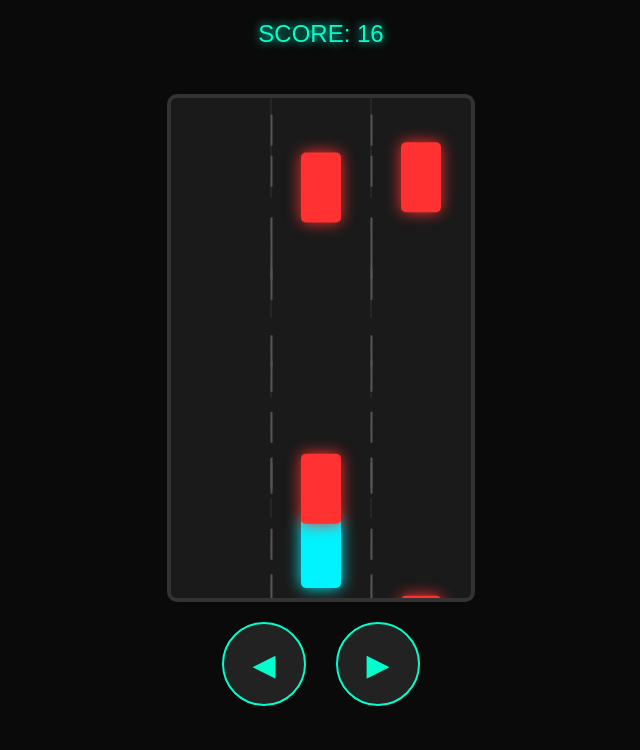
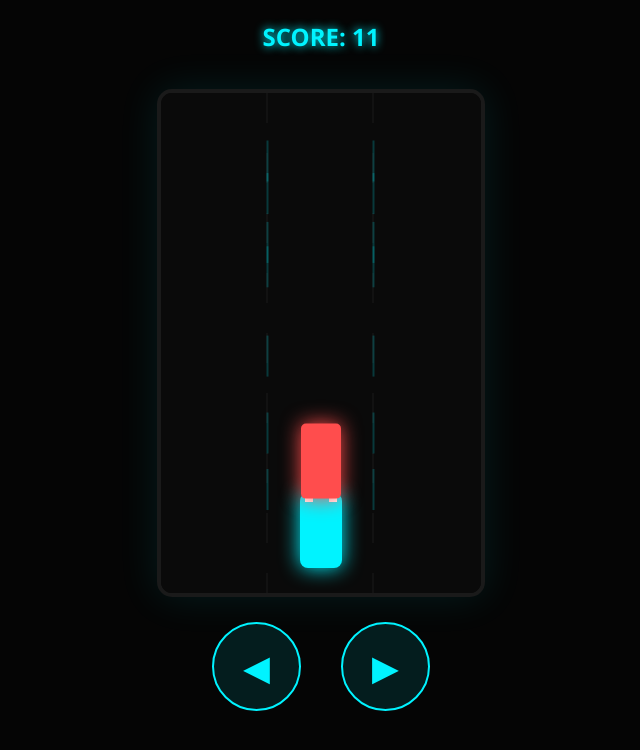
Before and after one commit to rozimurodtolibov7-afk/R-Race, a plain HTML site: page index.html in a window 1280 px wide. Shown: the whole page, without its empty margins (319-959 px from the left). Drawn offline with Linux system fonts and the light colour scheme.

Commit message:
Add files via upload

```diff
--- a/index.html
+++ b/index.html
@@ -3,14 +3,14 @@
 <head>
     <meta charset="UTF-8">
     <meta name="viewport" content="width=device-width, initial-scale=1.0, maximum-scale=1.0, user-scalable=no">
-    <title>R-Race: Precision</title>
+    <title>R-Race: Relaxed</title>
     <style>
-        body { margin: 0; background: #0a0a0a; color: #fff; font-family: sans-serif; overflow: hidden; display: flex; flex-direction: column; align-items: center; justify-content: center; height: 100vh; }
-        #ui { position: absolute; top: 20px; font-size: 24px; color: #00ffcc; text-shadow: 0 0 10px #00ffcc; }
-        canvas { background: #111; border: 4px solid #333; border-radius: 10px; max-width: 95vw; }
-        .controls { display: flex; gap: 30px; margin-top: 20px; }
-        .btn { width: 80px; height: 80px; background: #222; border: 2px solid #00ffcc; color: #00ffcc; border-radius: 50%; display: flex; align-items: center; justify-content: center; font-size: 30px; user-select: none; }
-        .btn:active { background: #00ffcc; color: #000; }
+        body { margin: 0; background: #050505; color: #fff; font-family: 'Segoe UI', sans-serif; overflow: hidden; display: flex; flex-direction: column; align-items: center; justify-content: center; height: 100vh; }
+        #ui { position: absolute; top: 20px; font-size: 24px; color: #00f3ff; text-shadow: 0 0 10px #00f3ff; font-weight: bold; }
+        canvas { background: #0a0a0a; border: 4px solid #1a1a1a; border-radius: 15px; box-shadow: 0 0 40px rgba(0, 243, 255, 0.1); }
+        .controls { display: flex; gap: 40px; margin-top: 25px; }
+        .btn { width: 85px; height: 85px; background: rgba(0, 243, 255, 0.1); border: 2px solid #00f3ff; color: #00f3ff; border-radius: 50%; display: flex; align-items: center; justify-content: center; font-size: 35px; user-select: none; -webkit-tap-highlight-color: transparent; }
+        .btn:active { background: #00f3ff; color: #000; transform: scale(0.95); }
     </style>
 </head>
 <body>
@@ -28,47 +28,60 @@ const canvas = document.getElementById('raceCanvas');
 const ctx = canvas.getContext('2d');
 const scoreEl = document.getElementById('score');
 
-canvas.width = 300; canvas.height = 500;
+canvas.width = 320; canvas.height = 500;
 
-// Yo'laklar koordinatalari
-const lanes = [50, 150, 250];
-let currentLane = 1; // Markaziy yo'lak
-let gameActive = true, score = 0, speed = 5, musicStarted = false;
+const lanes = [60, 160, 260];
+let currentLane = 1;
+let gameActive = true, score = 0, speed = 4, musicStarted = false; // Tezlik 4 ga tushirildi
 
-const car = { x: lanes[currentLane], y: 420, targetX: lanes[currentLane], w: 40, h: 70 };
+const car = { x: lanes[currentLane], y: 400, targetX: lanes[currentLane], w: 42, h: 75 };
 let enemies = [], roadLines = [];
+let lastSpawnTime = [0, 0, 0];
 
-// Musiqa
+// Yoqimli Synthwave Musiqa
 const audioCtx = new (window.AudioContext || window.webkitAudioContext)();
-function playMusic() {
+function playDeepSynth() {
     if (musicStarted) return; musicStarted = true;
+
+    const playNote = (freq, time, duration, vol) => {
+        const osc = audioCtx.createOscillator();
+        const gain = audioCtx.createGain();
+        osc.type = 'triangle';
+        osc.frequency.setValueAtTime(freq, time);
+        gain.gain.setValueAtTime(vol, time);
+        gain.gain.exponentialRampToValueAtTime(0.001, time + duration);
+        osc.connect(gain); gain.connect(audioCtx.destination);
+        osc.start(time); osc.stop(time + duration);
+    };
+
     setInterval(() => {
         if(!gameActive) return;
-        const osc = audioCtx.createOscillator();
-        const gain = audioCtx.createGain();
-        osc.type = 'square';
-        const freqs = [110, 130, 146, 164];
-        osc.frequency.value = freqs[Math.floor(Date.now()/500)%4];
-        gain.gain.setValueAtTime(0.02, audioCtx.currentTime);
-        gain.gain.exponentialRampToValueAtTime(0.001, audioCtx.currentTime + 0.4);
-        osc.connect(gain); gain.connect(audioCtx.destination);
-        osc.start(); osc.stop(audioCtx.currentTime + 0.4);
-    }, 500);
+        let now = audioCtx.currentTime;
+        // Chill Bassline
+        const melody = [130.81, 146.83, 164.81, 196.00]; // C3, D3, E3, G3
+        playNote(melody[Math.floor(Date.now()/1000)%4], now, 0.8, 0.03);
+    }, 1000);
 }
 
 function move(dir) {
-    playMusic();
+    playDeepSynth();
     if(dir === 'L' && currentLane > 0) currentLane--;
     if(dir === 'R' && currentLane < 2) currentLane++;
     car.targetX = lanes[currentLane];
 }
 
 function spawnEnemy() {
-    if(Math.random() < 0.02 + (speed/1000)) {
-        const lane = Math.floor(Math.random() * 3);
-        // Agar bu yo'lakda yaqin orada mashina bo'lmasa, yangisini qo'shish
-        if(!enemies.some(e => e.lane === lane && e.y < 100)) {
-            enemies.push({ x: lanes[lane], y: -100, lane: lane, color: '#ff3131' });
+    const now = Date.now();
+    const laneIndex = Math.floor(Math.random() * 3);
+
+    // MASOFA: Kamida 1800ms farq (bu juda katta joy degani)
+    if (now - lastSpawnTime[laneIndex] > 1800) {
+        let activeSameLevel = enemies.filter(e => e.y < 120).length;
+
+        // Faqat bitta yo'lakda mashina chiqarish (yo'l doim ochiq bo'ladi)
+        if (activeSameLevel < 1 && Math.random() < 0.015) {
+            enemies.push({ x: lanes[laneIndex], y: -100, color: '#ff4d4d' });
+            lastSpawnTime[laneIndex] = now;
         }
     }
 }
@@ -76,15 +89,12 @@ function spawnEnemy() {
 function update() {
     if(!gameActive) return;
 
-    // Silliq harakat (Interpolation)
-    car.x += (car.targetX - car.x) * 0.2;
+    car.x += (car.targetX - car.x) * 0.15; // Silliqroq burilish
+    speed += 0.0005; // Tezlanish juda sekinlashdi
+    score += 1;
+    scoreEl.innerText = Math.floor(score/15);
 
-    speed += 0.001;
-    score += 1;
-    scoreEl.innerText = Math.floor(score/10);
-
-    // Yo'l chiziqlari
-    if(Math.random() > 0.9) roadLines.push({y: -50});
+    if(Math.random() > 0.95) roadLines.push({y: -50});
     roadLines.forEach((l, i) => {
         l.y += speed;
         if(l.y > 600) roadLines.splice(i, 1);
@@ -93,10 +103,10 @@ function update() {
     enemies.forEach((e, i) => {
         e.y += speed;
 
-        // Aniq to'qnashuv
-        if(Math.abs(car.x - e.x) < 35 && Math.abs(car.y - e.y) < 65) {
+        // To'qnashuvni aniq tekshirish
+        if(Math.abs(car.x - e.x) < 38 && Math.abs(car.y - e.y) < 70) {
             gameActive = false;
-            alert("GAME OVER! Score: " + Math.floor(score/10));
+            alert("R-Race: Try Again! Your Score: " + Math.floor(score/15));
             location.reload();
         }
         if(e.y > 600) enemies.splice(i, 1);
@@ -104,29 +114,32 @@ function update() {
 }
 
 function draw() {
-    ctx.fillStyle = '#1a1a1a'; ctx.fillRect(0, 0, canvas.width, canvas.height);
+    ctx.fillStyle = '#0a0a0a'; ctx.fillRect(0, 0, canvas.width, canvas.height);
 
-    // Yo'lak chiziqlari (Asfalt)
-    ctx.strokeStyle = '#333'; ctx.setLineDash([20, 20]);
-    ctx.beginPath(); ctx.moveTo(100, 0); ctx.lineTo(100, 500); ctx.stroke();
-    ctx.beginPath(); ctx.moveTo(200, 0); ctx.lineTo(200, 500); ctx.stroke();
+    // Asfalt chiziqlari
+    ctx.strokeStyle = '#1a1a1a'; ctx.setLineDash([30, 30]);
+    ctx.beginPath(); ctx.moveTo(106, 0); ctx.lineTo(106, 500); ctx.stroke();
+    ctx.beginPath(); ctx.moveTo(212, 0); ctx.lineTo(212, 500); ctx.stroke();
 
-    // Harakatlanuvchi yo'l chiziqlari
-    ctx.strokeStyle = '#555'; ctx.setLineDash([]);
+    // Harakatlanuvchi neon chiziqlar
+    ctx.strokeStyle = '#00f3ff33'; ctx.setLineDash([]);
     roadLines.forEach(l => {
-        ctx.strokeRect(100, l.y, 1, 30); ctx.strokeRect(200, l.y, 1, 30);
+        ctx.strokeRect(106, l.y, 1, 40); ctx.strokeRect(212, l.y, 1, 40);
     });
 
-    // O'yinchi mashinasi
-    ctx.shadowBlur = 15; ctx.shadowColor = '#00f3ff';
+    // Ko'k mashina (Player)
+    ctx.shadowBlur = 20; ctx.shadowColor = '#00f3ff';
     ctx.fillStyle = '#00f3ff';
-    ctx.beginPath(); ctx.roundRect(car.x - 20, car.y, car.w, car.h, 5); ctx.fill();
+    ctx.beginPath(); ctx.roundRect(car.x - 21, car.y, car.w, car.h, 8); ctx.fill();
+    // Chiroqlar
+    ctx.fillStyle = '#fff';
+    ctx.fillRect(car.x-16, car.y+5, 8, 4); ctx.fillRect(car.x+8, car.y+5, 8, 4);
 
-    // Dushmanlar
-    ctx.shadowColor = '#ff3131';
+    // Qizil mashinalar (Enemies)
+    ctx.shadowColor = '#ff4d4d';
     enemies.forEach(e => {
         ctx.fillStyle = e.color;
-        ctx.beginPath(); ctx.roundRect(e.x - 20, e.y, 40, 70, 5); ctx.fill();
+        ctx.beginPath(); ctx.roundRect(e.x - 20, e.y, 40, 75, 5); ctx.fill();
     });
 
     ctx.shadowBlur = 0;
```
